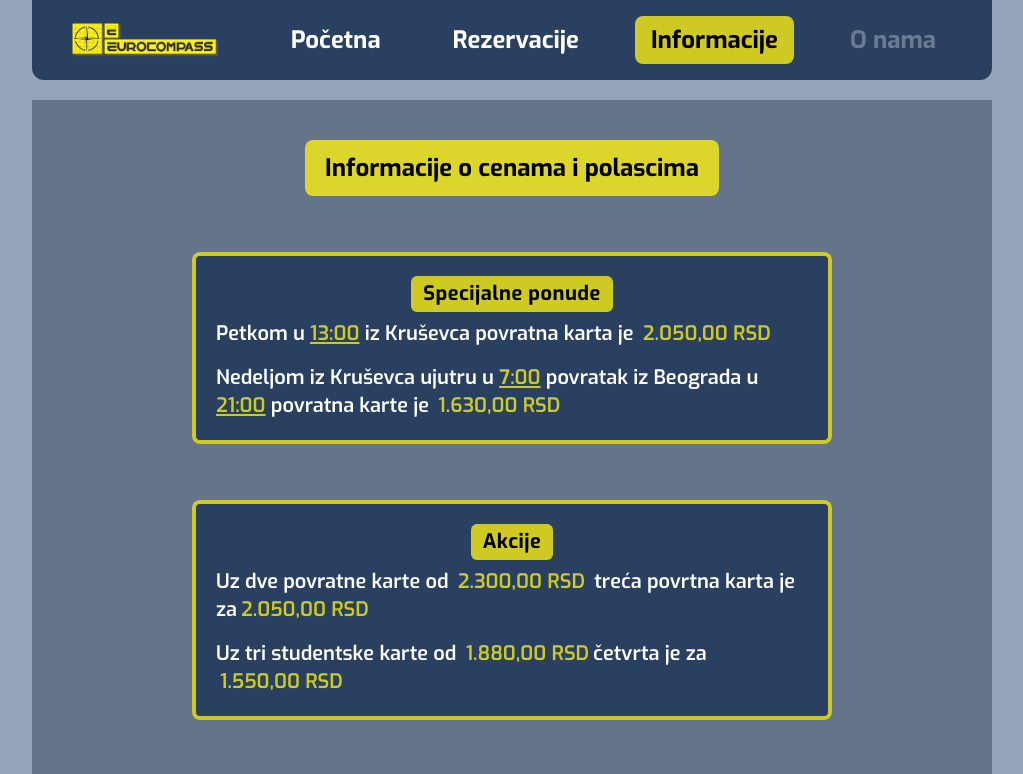
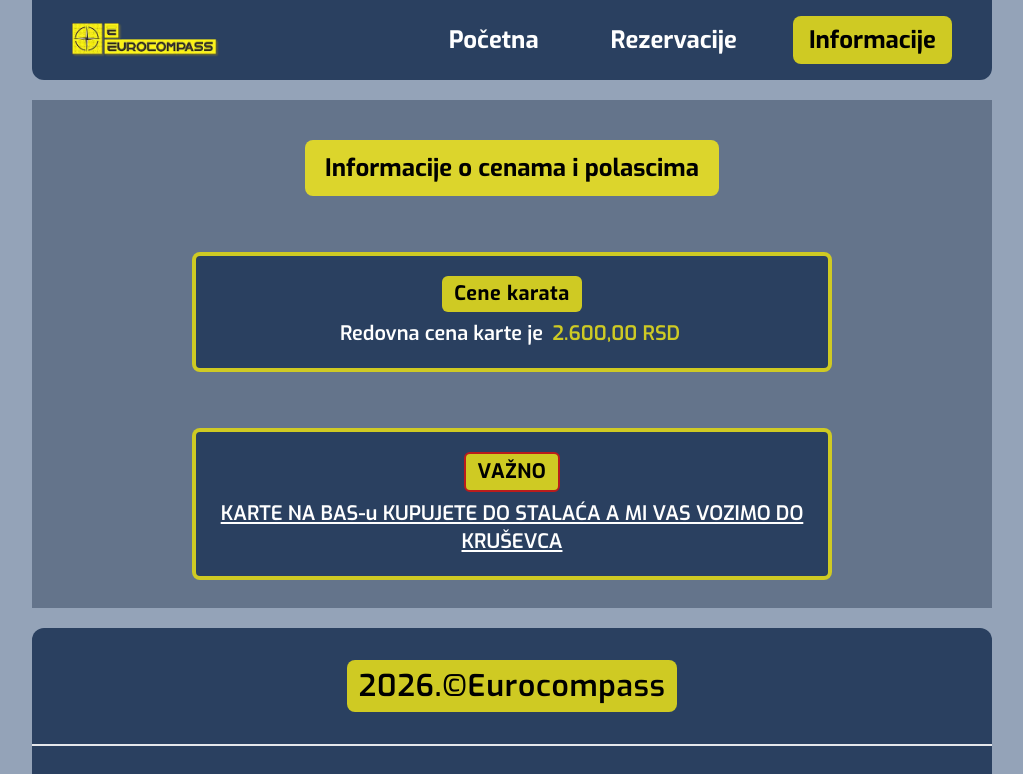
Before and after one commit to minzhoudu/eurocompass-simple, a React (Vite) app: page /informacije in a window 1280 px wide. Shown: the top 774 px of the page, without its empty margins (128-1151 px from the left). Built offline with nearby package versions, Linux system fonts and the light colour scheme.

Commit message:
remove unused nav link, adjusted Info page content

```diff
--- a/src/components/header/components/nav-bars/DesktopNavBarLinks.tsx
+++ b/src/components/header/components/nav-bars/DesktopNavBarLinks.tsx
@@ -10,7 +10,7 @@
           <NavLink
             to={link.path}
             className={({ isActive }) =>
-              `${isActive ? "bg-primaryYellow text-black" : "text-white"} ${link.disabled ? "pointer-events-none opacity-30" : ""} rounded-lg px-4 py-2 transition-all duration-500 ease-in-out hover:bg-primaryYellow hover:bg-opacity-80 hover:text-black`
+              `${isActive ? "bg-primaryYellow text-black" : "text-white"} rounded-lg px-4 py-2 transition-all duration-500 ease-in-out hover:bg-primaryYellow hover:bg-opacity-80 hover:text-black`
             }
           >
             {link.name}
--- a/src/components/header/utils/constants.ts
+++ b/src/components/header/utils/constants.ts
@@ -6,5 +6,4 @@
     name: "Informacije",
     path: "/informacije",
   },
-  { id: 4, name: "O nama", path: "/o-nama", disabled: true },
 ];
--- a/src/layouts/AppLayout.tsx
+++ b/src/layouts/AppLayout.tsx
@@ -3,7 +3,7 @@
 
 export const AppLayout = () => {
   return (
-    <main className="flex flex-col items-center gap-5 bg-slate-400">
+    <main className="flex min-h-screen flex-col items-center gap-5 bg-slate-400">
       <Header />
 
       <Main>
--- a/src/pages/informations/Informations.tsx
+++ b/src/pages/informations/Informations.tsx
@@ -1,10 +1,10 @@
 import { Helmet } from "react-helmet";
-import { Devider, Price, TravelTime } from "../../shared";
 import {
   InformationsContainer,
   InformationsParagraph,
   InformationTitle,
 } from "../../components";
+import { Price } from "../../shared";
 
 export const Informations = () => {
   return (
@@ -22,35 +22,9 @@
       </div>
 
       <InformationsContainer textCenter>
-        <InformationTitle>Specijalne ponude</InformationTitle>
-        <InformationsParagraph>
-          Petkom u <TravelTime>13:00</TravelTime> iz Kruševca povratna karta je{" "}
-          <Price>2.050,00 RSD</Price>
-        </InformationsParagraph>
-
-        <Devider />
-
-        <InformationsParagraph>
-          Nedeljom iz Kruševca ujutru u <TravelTime>7:00</TravelTime> povratak
-          iz Beograda u <TravelTime>21:00</TravelTime> povratna karte je{" "}
-          <Price>1.630,00 RSD</Price>
-        </InformationsParagraph>
-      </InformationsContainer>
-
-      <InformationsContainer textCenter>
-        <InformationTitle>Akcije</InformationTitle>
-        <InformationsParagraph>
-          Uz dve povratne karte od <Price>2.300,00 RSD</Price> treća povrtna
-          karta je za
-          <Price>2.050,00 RSD</Price>
-        </InformationsParagraph>
-
-        <Devider />
-
-        <InformationsParagraph>
-          Uz tri studentske karte od
-          <Price> 1.880,00 RSD</Price>
-          četvrta je za <Price>1.550,00 RSD</Price>
+        <InformationTitle>Cene karata</InformationTitle>
+        <InformationsParagraph className="text-center">
+          Redovna cena karte je <Price>2.600,00 RSD</Price>
         </InformationsParagraph>
       </InformationsContainer>
 
```
